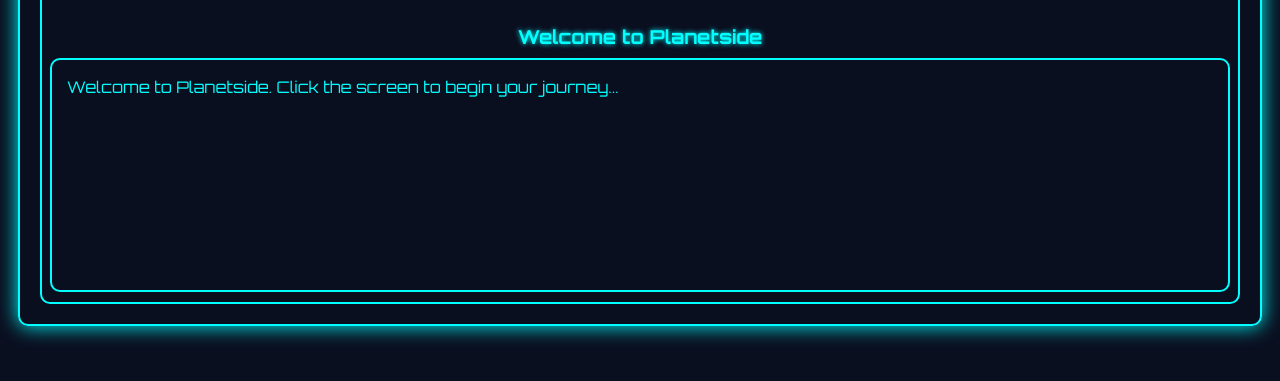
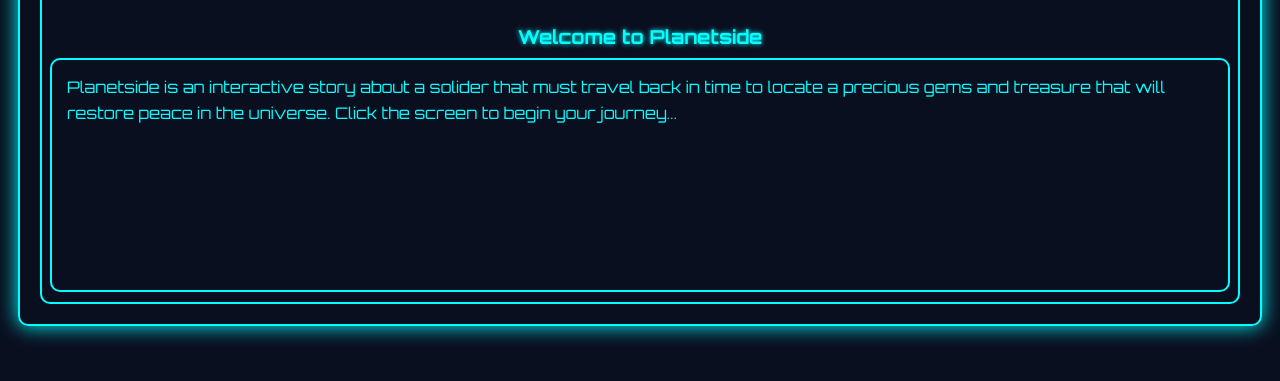
Before and after one commit to Starman965/Verne, a plain HTML site: page index.html in a window 1280 px wide. Shown: the part 391-772 px from the top of the page. Drawn offline with Linux system fonts and the light colour scheme; no server answers.

Commit message:
Update index.html

```diff
--- a/index.html
+++ b/index.html
@@ -16,7 +16,7 @@
                 </div>
                 <div id="location-name">Welcome to Planetside</div>
                 <div id="narrative-box">
-                    Welcome to Planetside. Click the screen to begin your journey...
+                    Planetside is an interactive story about a solider that must travel back in time to locate a precious gems and treasure that will restore peace in the universe. Click the screen to begin your journey...
                 </div>
             </div>
             <div id="action-section">
```
